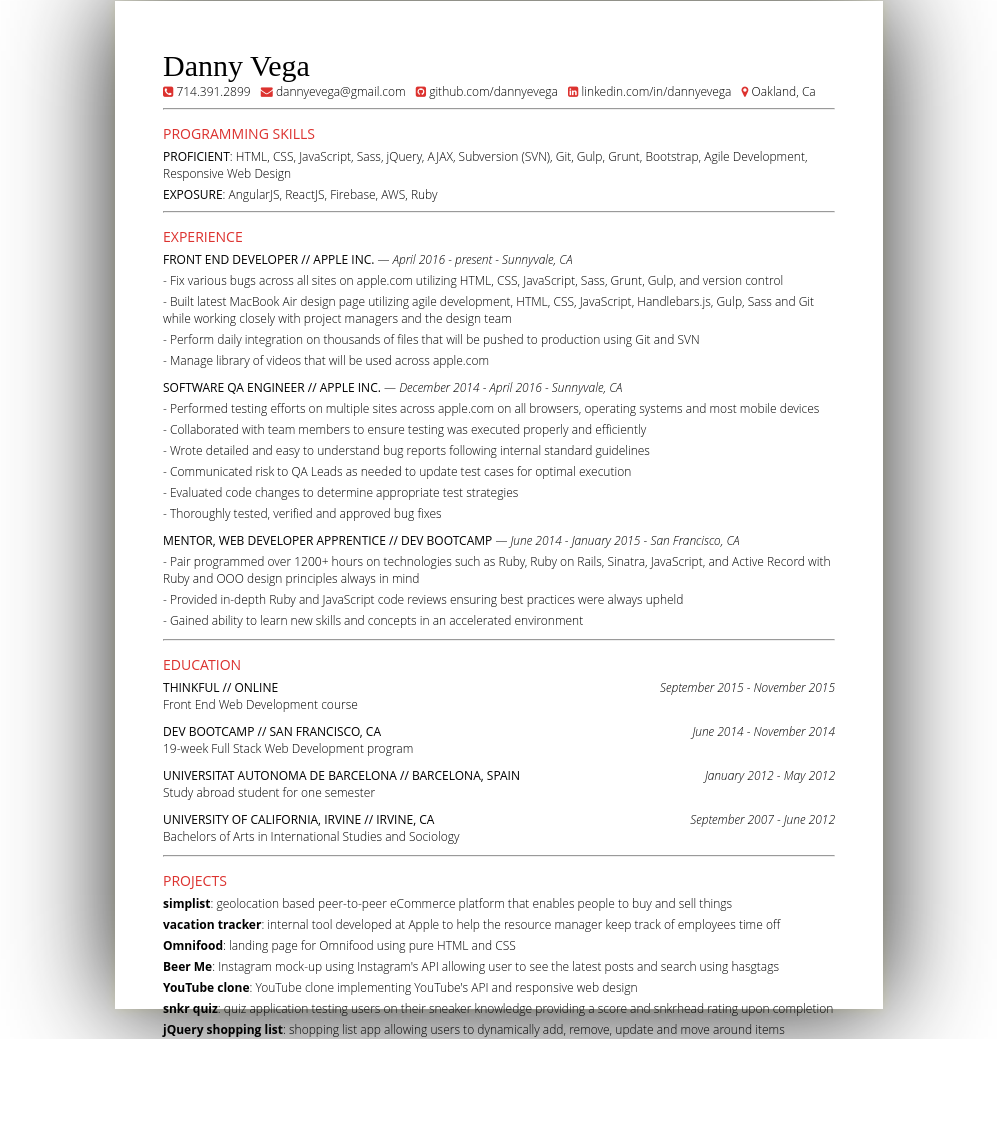
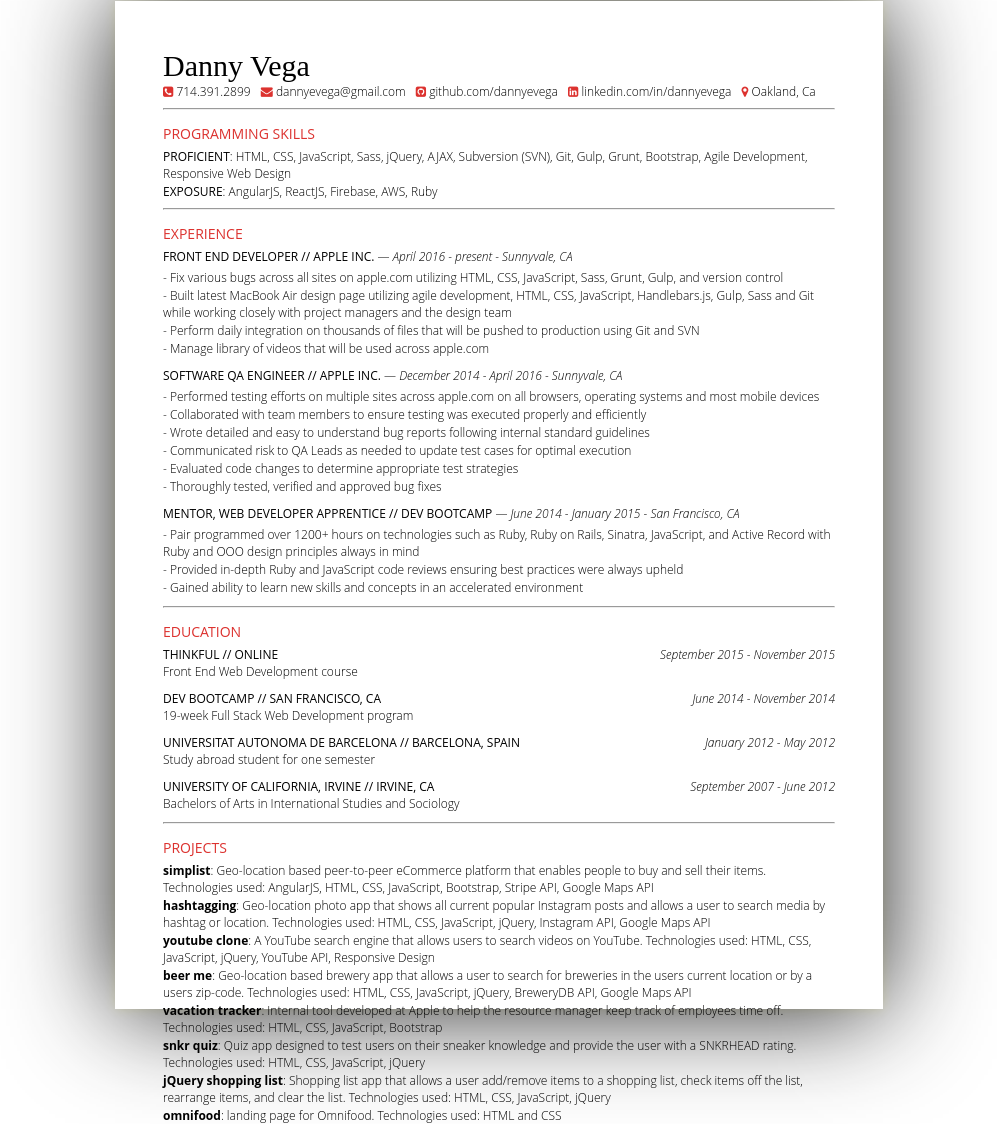
Before and after one commit to dannyevega/resume, a plain HTML site: page index.html in a window 1280 px wide. Shown: the part 29-1153 px from the top of the page, without its empty margins (141-1138 px from the left). Before the commit the page ends 1068 px from the top, so only its background shows below. Drawn offline with Linux system fonts and the light colour scheme; a web font is replaced by a local one.

Commit message:
added more content to projects section and adjusted some styling

```diff
--- a/index.html
+++ b/index.html
@@ -103,13 +103,14 @@
             <section class="projects section-container">
                 <h3 class="strong">PROJECTS</h3>
                 <ul>
-                    <li class="bullet"><strong>simplist</strong>: geolocation based peer-to-peer eCommerce platform that enables people to buy and sell things</li>
-                    <li class="bullet"><strong>vacation tracker</strong>: internal tool developed at Apple to help the resource manager keep track of employees time off</li>
-                    <li class="bullet"><strong>Omnifood</strong>: landing page for Omnifood using pure HTML and CSS</li>
-                    <li class="bullet"><strong>Beer Me</strong>: Instagram mock-up using Instagram's API allowing user to see the latest posts and search using hasgtags</li>
-                    <li class="bullet"><strong>YouTube clone</strong>: YouTube clone implementing YouTube's API and responsive web design</li>
-                    <li class="bullet"><strong>snkr quiz</strong>: quiz application testing users on their sneaker knowledge providing a score and snkrhead rating upon completion</li>
-                    <li class="bullet"><strong>jQuery shopping list</strong>: shopping list app allowing users to dynamically add, remove, update and move around items</li>
+                    <li class="bullet"><strong>simplist</strong>: Geo-location based peer-to-peer eCommerce platform that enables people to buy and sell their items. Technologies used: AngularJS, HTML, CSS, JavaScript, Bootstrap, Stripe API, Google Maps API </li>
+                    <li class="bullet"><strong>hashtagging</strong>: Geo-location photo app that shows all current popular Instagram posts and allows a user to search media by hashtag or location. Technologies used: HTML, CSS, JavaScript, jQuery, Instagram API, Google Maps API</li>
+                    <li class="bullet"><strong>youtube clone</strong>: A YouTube search engine that allows users to search videos on YouTube. Technologies used: HTML, CSS, JavaScript, jQuery, YouTube API, Responsive Design</li>
+                    <li class="bullet"><strong>beer me</strong>: Geo-location based brewery app that allows a user to search for breweries in the users current location or by a users zip-code. Technologies used: HTML, CSS, JavaScript, jQuery, BreweryDB API, Google Maps API</li>
+                    <li class="bullet"><strong>vacation tracker</strong>: Internal tool developed at Apple to help the resource manager keep track of employees time off. Technologies used: HTML, CSS, JavaScript, Bootstrap</li>
+                    <li class="bullet"><strong>snkr quiz</strong>: Quiz app designed to test users on their sneaker knowledge and provide the user with a SNKRHEAD rating. Technologies used: HTML, CSS, JavaScript, jQuery</li>
+                    <li class="bullet"><strong>jQuery shopping list</strong>: Shopping list app that allows a user add/remove items to a shopping list, check items off the list, rearrange items, and clear the list. Technologies used: HTML, CSS, JavaScript, jQuery</li>
+                    <li class="bullet"><strong>omnifood</strong>: landing page for Omnifood. Technologies used: HTML and CSS</li>
                 </ul>
             </section>
         </div>
--- a/style.css
+++ b/style.css
@@ -109,7 +109,7 @@ a:hover {
 }
 
 .bullet {
-    margin-bottom: 4px;
+    margin-bottom: 1px;
 }
 
 .left {
```
